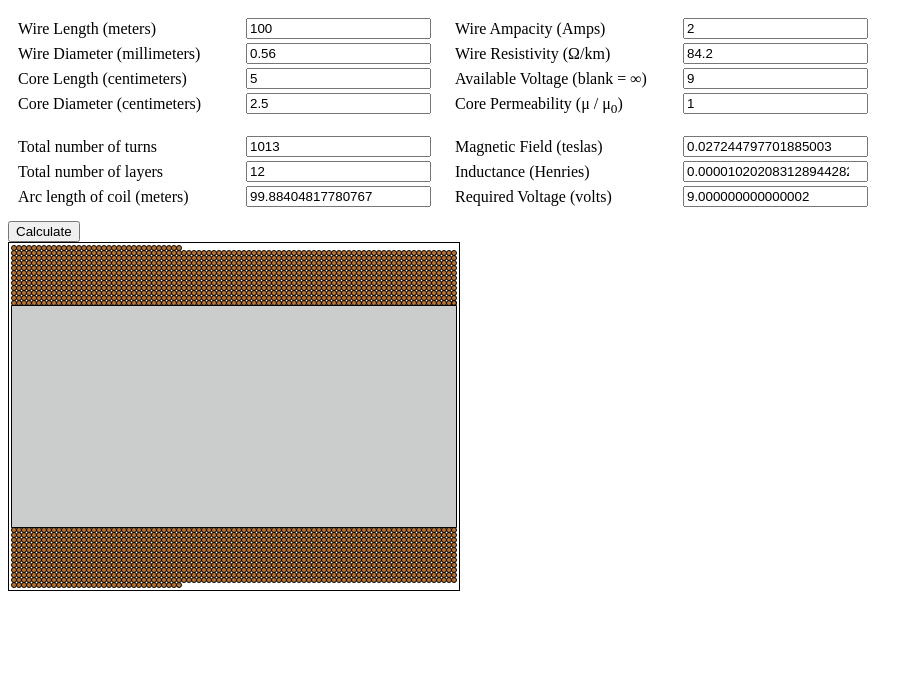
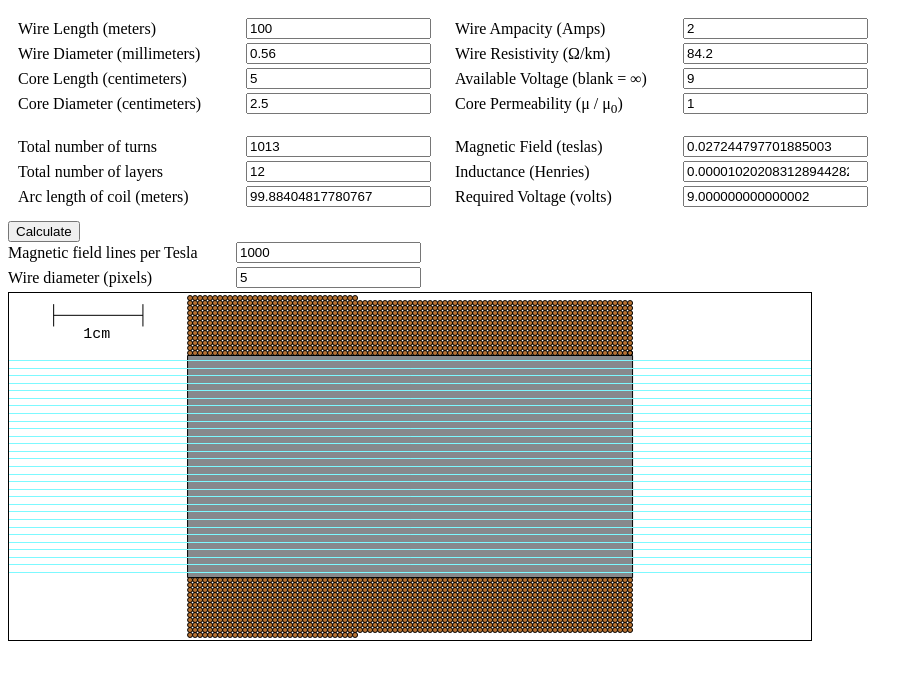
Before and after one commit to quietsamurai98/SolenoidCalculator, a plain HTML site: page index.html in a window 1280 px wide. Both pictures are taken after a click on the input "Calculate". Shown: the whole page, without its empty margins (0-923 px from the left). Drawn offline with Linux system fonts and the light colour scheme.

Commit message:
Update index.html

```diff
--- a/index.html
+++ b/index.html
@@ -78,6 +78,14 @@
 
             <input type="submit" id="btnSubmit" value="Calculate" onclick="calculate()"/>
             <div id="canvasDiv">
+                    <div class="text">
+                        <label for="inputLinesPerTesla"> Magnetic field lines per Tesla</label>
+                        <input type="number" name="inputLinesPerTesla"   id="inputLinesPerTesla"  value="1000"   min="0" step="1"><br>
+                    </div>
+                    <div class="text">
+                        <label for="inputWirePxls"> Wire diameter (pixels)</label>
+                        <input type="number" name="inputWirePxls"   id="inputWirePxls"  value="5"   min="0" step="1"><br>
+                    </div>
                 <canvas id="canvas" width="0" height="0"></canvas>
             </div>
         </div>
@@ -138,7 +146,7 @@
 
                 outputElectrical(magneticField, inductance, current*resistance);
 
-                drawSolenoid(totalTurns, layerCount, turnsPerLayer, wireRadius, coreLength, coreRadius);
+                drawSolenoid(totalTurns, layerCount, turnsPerLayer, wireRadius, coreLength, coreRadius, magneticField);
             }
 
             function outputDimensions(turns, layers, length){
@@ -158,41 +166,67 @@
 
 
 
-            function drawSolenoid(turns, layers, turnsPerLayer, wireRadiusMeters, coreLengthMeters, coreRadiusMeters){
+            function drawSolenoid(turns, layers, turnsPerLayer, wireRadiusMeters, coreLengthMeters, coreRadiusMeters, magneticField){
 
                 var extraTurns = turns % turnsPerLayer;
-                var wireRadius = 2.5;
+                var wireRadius = (document.getElementById('inputWirePxls').value | 0)/2;
                 var fullLayers = layers-1;
                 var coreLength = wireRadius * 2 * turnsPerLayer;
                 var coreRadius = Math.round((coreLength/coreLengthMeters) * coreRadiusMeters);
+                var fieldLines = Math.floor(magneticField*document.getElementById('inputLinesPerTesla').value);
+                fieldLines+=fieldLines%2;
                 var y = wireRadius*2;
-
+                var pxlsPerCm = wireRadius/(100*wireRadiusMeters);
+                var width = 2*wireRadius*turnsPerLayer + 4*pxlsPerCm;
                 document.getElementById('canvas').height = y + y*2*layers + coreRadius*2;
-                document.getElementById('canvas').width = 2*wireRadius * (turnsPerLayer + 2) - y;
+                document.getElementById('canvas').width = width;
                 document.getElementById('canvas').style = "border:1px solid #000000;"
 
-                drawLayer(y, extraTurns, wireRadius);
+                drawScale(pxlsPerCm);
+                //draw extra wires
+                drawLayer(y, extraTurns, wireRadius, pxlsPerCm);
+
+                //draw upper block of wires
                 y+=wireRadius*2;
                 for(var i = 0; i < fullLayers; i++){
-                    drawLayer(y, turnsPerLayer, wireRadius);
+                    drawLayer(y, turnsPerLayer, wireRadius, pxlsPerCm);
                     y+=wireRadius*2;
                 }
-                ctx.fillStyle = "#CBCDCD"
-                ctx.fillRect(wireRadius, y-wireRadius,coreLength,coreRadius*2);
-                ctx.rect(wireRadius, y-wireRadius,coreLength,coreRadius*2);
+
+                //draw core
+                ctx.fillStyle = "#87898C"
+                ctx.fillRect(2*pxlsPerCm, y-wireRadius,coreLength,coreRadius*2);
+                ctx.rect(2*pxlsPerCm, y-wireRadius,coreLength,coreRadius*2);
                 ctx.stroke();
+
+                //draw field lines
+                var fieldYTop = y+wireRadius;
+                var fieldYBottom = y+2*coreRadius-3*wireRadius;
+                var fieldLineSpacing = (fieldYBottom-fieldYTop)/fieldLines;
+                ctx.strokeStyle = "#7DF9FF"
+                for(var i = 0; i<=fieldLines/2; i++){
+                    ctx.beginPath();
+                    ctx.moveTo(0,Math.floor(fieldYTop + fieldLineSpacing*i)+0.5);
+                    ctx.lineTo(width,Math.floor(fieldYTop + fieldLineSpacing*i)+0.5);
+                    ctx.moveTo(0,Math.floor(fieldYBottom - fieldLineSpacing*i)+0.5);
+                    ctx.lineTo(width,Math.floor(fieldYBottom - fieldLineSpacing*i)+0.5);
+                    ctx.stroke();
+                }
+
+                //draw lower block of wires
                 y+=coreRadius*2;
                 for(var i = 0; i < fullLayers; i++){
-                    drawLayer(y, turnsPerLayer, wireRadius);
+                    drawLayer(y, turnsPerLayer, wireRadius, pxlsPerCm);
                     y+=wireRadius*2;
                 }
-                //y+=wireRadius*2;
-                drawLayer(y, extraTurns, wireRadius);
+
+                //draw extra wires
+                drawLayer(y, extraTurns, wireRadius, pxlsPerCm);
 
             }
 
-            function drawLayer(y, turnsPerLayer, wireRadius){
-                var x = wireRadius*2;
+            function drawLayer(y, turnsPerLayer, wireRadius, pxlsPerCm){
+                var x = 2*pxlsPerCm+wireRadius;
                 for(var i=0; i<turnsPerLayer; i++){
                     circle(x,y,wireRadius);
                     x+=wireRadius*2;
@@ -212,6 +246,23 @@
                 ctx.arc(x,y,r,0,2*Math.PI);
                 ctx.stroke();
             }
+
+            function drawScale(pxlsPerCm){
+                ctx.beginPath();
+                ctx.moveTo(pxlsPerCm/2,pxlsPerCm/4);
+                ctx.lineTo(3*pxlsPerCm/2,pxlsPerCm/4);
+
+                ctx.moveTo(pxlsPerCm/2,pxlsPerCm/8);
+                ctx.lineTo(pxlsPerCm/2,3*pxlsPerCm/8);
+
+                ctx.moveTo(3*pxlsPerCm/2,pxlsPerCm/8);
+                ctx.lineTo(3*pxlsPerCm/2,3*pxlsPerCm/8);
+
+                ctx.stroke();
+
+                ctx.font = "15px 'Courier New', Courier, monospace";
+                ctx.fillText("1cm",pxlsPerCm-15,pxlsPerCm/2);
+            }
         </script>
     </body>
 </html>
```
